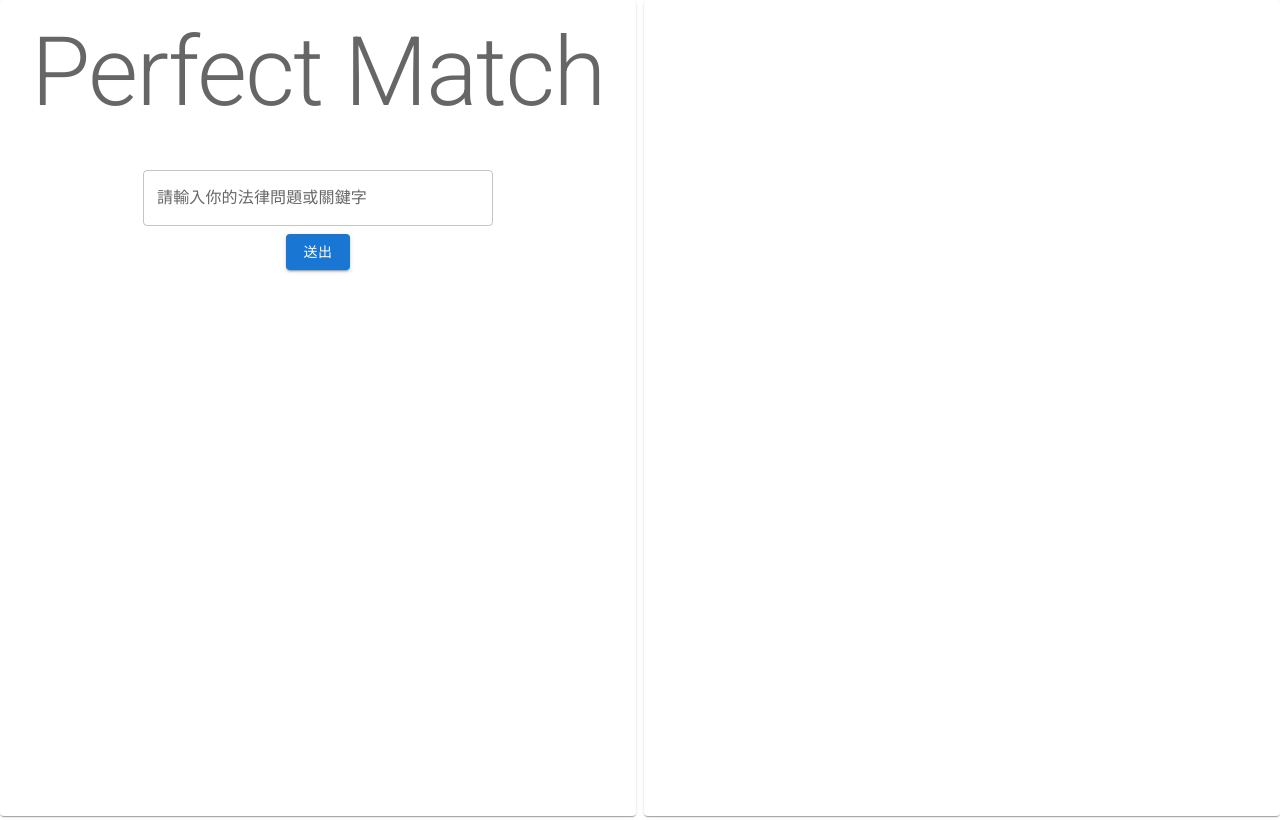
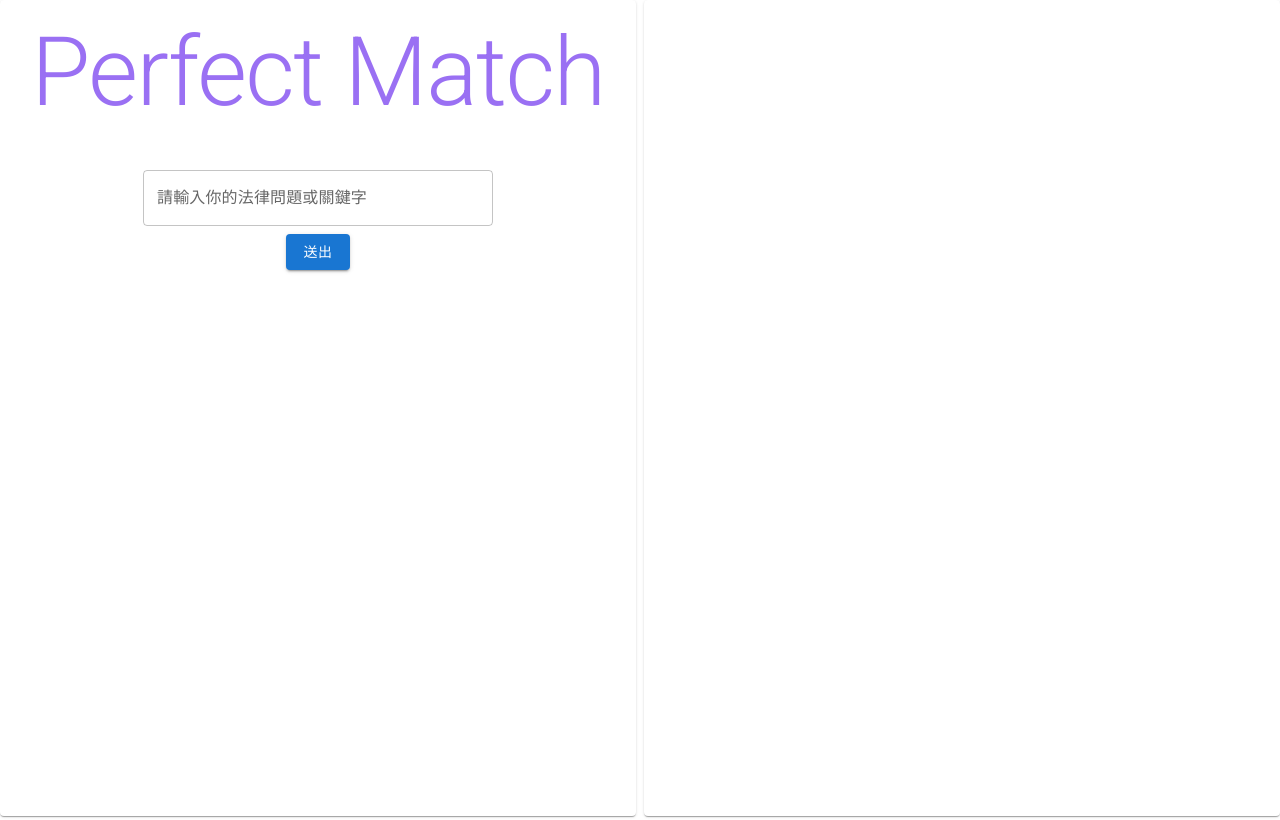
Before and after one commit to grimmer0125/lawtechhackson, a React (Create React App) app in the folder lawtechhackson_client/: page / in a window 1280 px wide. Built offline with nearby package versions, Linux system fonts and the light colour scheme.

Commit message:
refactor(ui): change the color of the title and selected lawyer

```diff
--- a/lawtechhackson_client/src/App.tsx
+++ b/lawtechhackson_client/src/App.tsx
@@ -146,7 +146,7 @@ function App() {
           <Grid xs={6}>
             <StyledPaper2>
               <StyledBox>
-                <Typography variant="h1" gutterBottom component="div">
+                <Typography color="#9a70f3" variant="h1" gutterBottom component="div">
                   Perfect Match
                 </Typography>
                 <Box
@@ -178,7 +178,7 @@ function App() {
                     // const selected = name === selectLawyer ? true : false;
                     let borderStyle = {}
                     if (name === selectLawyer) {
-                      borderStyle = { border: "1px solid red" }
+                      borderStyle = { border: "2px solid #FF7F50" }
                     }
                     // if (selected) {
                     //   borderStyle = {}
@@ -222,7 +222,7 @@ function App() {
             <StyledPaper2>
               <div>
                 {judgmentList.length > 0 ? (
-                  <Typography variant="h2" gutterBottom component="div">
+                  <Typography color="#9a70f3" variant="h2" gutterBottom component="div">
                     Lawyer Detail Panel
                   </Typography>) : null}
 
```
